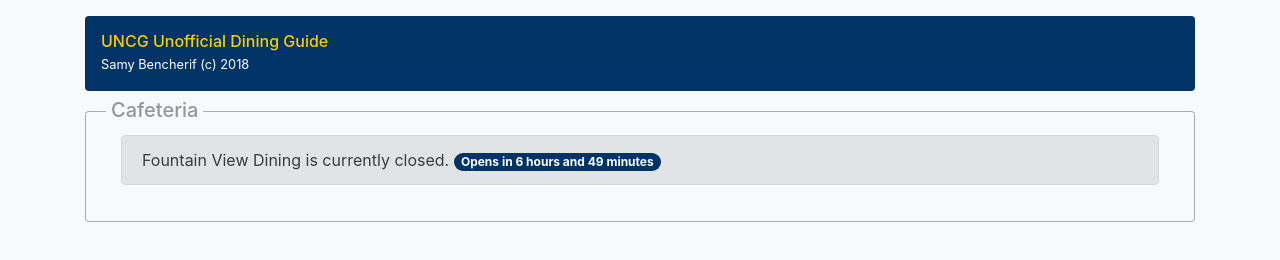
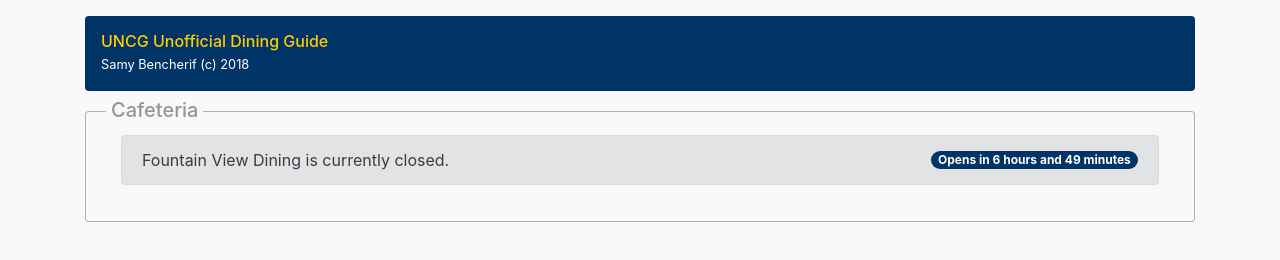
Before and after one commit to SamyBencherif/UNCG-Unofficial-Dining-Guide, a website: page index.html in a window 1280 px wide. Drawn offline with nearby package versions, Linux system fonts and the light colour scheme.

Commit message:
flex right main badge

```diff
--- a/index.html
+++ b/index.html
@@ -44,7 +44,7 @@
 						<span class="FVTimeLeft">amount of minutes</span>.
 					</div>
 
-					<div id="FVClosed" class="alert alert-secondary" role="alert">
+					<div id="FVClosed" class="alert alert-secondary d-flex justify-content-between align-items-center" role="alert">
 						Fountain View Dining is currently closed.
 						<span class="badge uncg-blue-background badge-primary badge-pill">
 							<span class="FVTimeUntil">an amount of minutes</span>
```
